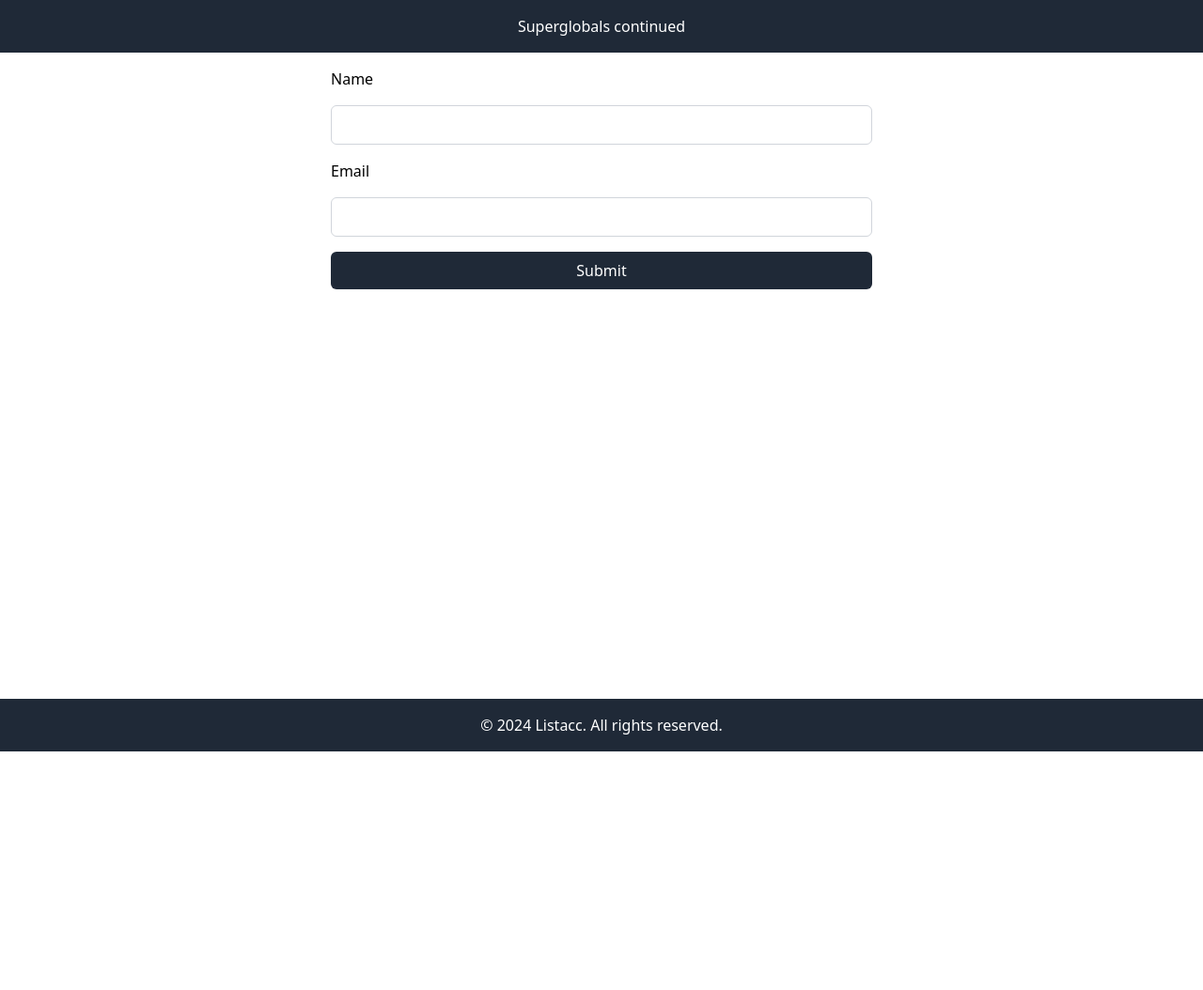
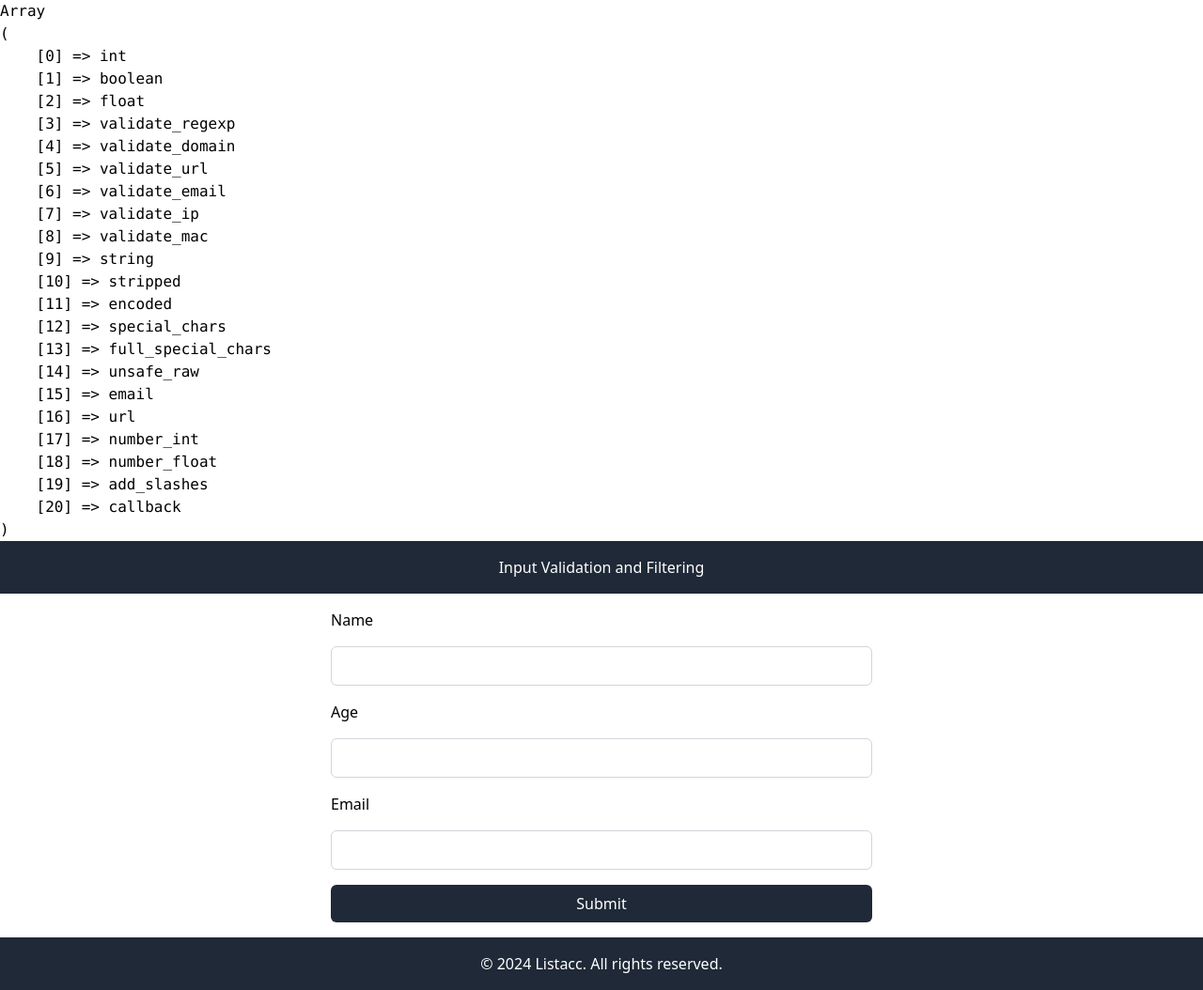
Before and after one commit to sixtusagbo/php_class, a PHP site: page / in a window 1280 px wide. Shown: the whole page at 94% size. Before the commit the page ends 800 px from the top, so only its background shows below. Run offline with PHP 8.4, Linux system fonts and the light colour scheme; some libraries are stand-ins or nearby versions.

Commit message:
Teach input validation and filtering

```diff
--- a/day-08/index.php
+++ b/day-08/index.php
@@ -1,44 +1,156 @@
 <?php
+$title = "Input Validation and Filtering";
+echo "<pre>";
+// We'll be looking at how to validate and filter user input in PHP.
+// We'll use the following functions:
+// * filter_has_var() - Checks if variable of specified type exists
+// * filter_input() - Gets an external variable by name and optionally filters it
+// * filter_var() - Filters a variable with a specified filter
+// * filter_var_array() - Gets multiple variables and optionally filters them
+// * filter_input_array() - Gets external variables and optionally filters them
+// * filter_list() - Returns a list of all supported filters
 
+// 1. filter_has_var() - Checks if variable of specified type exists
+// * Syntax: filter_has_var(type, variable)
+// * type - The type of input to check. Can be one of INPUT_GET, INPUT_POST, INPUT_COOKIE, INPUT_SERVER, or INPUT_ENV.
 /*
-//  * $_GET superglobal
-//  * $_GET is an associative array of variables passed to the current script via the URL parameters.
-if (isset($_GET['name'])) {
-  // echo "Hello " . $_GET['name'];
-  // print_r($_GET);
-  echo htmlentities($_GET['name']);
-  echo htmlentities($_GET['email']);
-}
-
-//  * $_POST superglobal
-//  * $_POST is an associative array of variables passed to the current script via the HTTP POST method.
-// * The major difference between GET and POST is that GET method appends the data to the URL while POST method sends via HTTP header.
-if (isset($_POST['name'])) {
-  // echo "Hello " . $_POST['name'];
-  // print_r($_POST);
-  echo "Name: " . htmlentities($_POST['name']) . "<br>";
-  echo "Email: " . htmlentities($_POST['email']) . "<br>";
+echo filter_has_var(INPUT_POST, 'name') ? 'Name found' : 'Name not found';
+echo "<br/>";
+if (filter_has_var(INPUT_POST, 'email')) {
+  echo "email found";
+} else {
+  echo "email not found";
 }
 */
 
-// Server query string
-// echo $_SERVER['QUERY_STRING'];
+// 2. filter_input() - Gets an external variable by name and optionally filters it
+// * Syntax: filter_input(type, variable, filter, options)
+
+/*
+if (isset($_POST['submit'])) {
+  $email = $_POST['email'];
+  echo "<br/>";
+
+  // Validate email
+  if (filter_has_var(INPUT_POST, "email")) { // OR use empty() function
+    // echo "Email is valid";
+    // Sanitize email
+    // echo $email . "<br>";
+    if (filter_input(INPUT_POST, 'email', FILTER_VALIDATE_EMAIL)) {
+      echo "Email is valid";
+    } else {
+      echo "Email is not valid";
+    }
+  } else {
+    echo "Email is not valid";
+  }
+}
+  */
+
+// 3. filter_var() - Filters a variable with a specified filter
+
+/*
+if (isset($_POST['submit'])) {
+  $email = $_POST['email'];
+  echo "<br/>";
+
+  // Validate email
+  if (filter_has_var(INPUT_POST, "email")) { // OR use empty() function
+    // echo "Email is valid";
+    // Sanitize email
+    // $email = filter_var($email, FILTER_SANITIZE_EMAIL);
+    // echo $email . "<br>";
+    if (filter_var($email, FILTER_VALIDATE_EMAIL)) {
+      echo "Email is valid<br>";
+    } else {
+      echo "Email is not valid<br>";
+    }
+  } else {
+    echo "Email is missing<br>";
+  }
+
+  // Validate age
+  if (filter_has_var(INPUT_POST, "age")) {
+    $age = $_POST['age'];
+
+    $options = array(
+      'options' => array(
+        'min_range' => 18,
+        'max_range' => 60
+      )
+    );
+
+    if (filter_var($age, FILTER_VALIDATE_INT, $options)) {
+      echo "You can vote";
+    } else {
+      echo "You're too young or too old to vote.";
+    }
+  } else {
+    echo "Age is missing";
+  }
+}
+  */
+
+// 4. filter_var_array() - Gets multiple variables and optionally filters them
+// * Syntax: filter_var_array(data, definition, add_empty)
+
+/*
+if (filter_var_array($_POST, FILTER_VALIDATE_EMAIL)) {
+  echo "Email is valid";
+} else {
+  echo "Email is not valid";
+}
+*/
+
+$filters = array(
+  'name' => array(
+    'filter' => FILTER_CALLBACK,
+    'options' => 'strtoupper',
+  ),
+  'age' => array(
+    'filter' => FILTER_VALIDATE_INT,
+    'options' => array(
+      'min_range' => 18,
+      'max_range' => 60
+    )
+  ),
+  'email' => FILTER_VALIDATE_EMAIL
+);
+
+// print_r(filter_var_array($_POST, $filters));
+
+// 5. filter_input_array() - Gets external variables and optionally filters them
+// * Syntax: filter_input_array(type, definition, add_empty)
+// The difference between filter_var_array() and filter_input_array() is that filter_input_array() gets external variables and optionally filters them.
+
+// print_r(filter_input_array(INPUT_POST, $filters));
+
+// 6. filter_list() - Returns a list of all supported filters
+print_r(filter_list());
+
+/**
+ * * Some commonly used filters for validation include:
+ * FILTER_VALIDATE_BOOLEAN - Validates a boolean
+ * FILTER_VALIDATE_EMAIL - Validates an e-mail address
+ * FILTER_VALIDATE_FLOAT - Validates a float
+ * FILTER_VALIDATE_INT - Validates an integer
+ * FILTER_VALIDATE_IP - Validates an IP address
+ * FILTER_VALIDATE_REGEXP - Validates a regular expression
+ * FILTER_VALIDATE_URL - Validates a URL
+ *
+ * * Some commonly used filters for sanitization include:
+ * FILTER_SANITIZE_EMAIL - Removes all illegal characters from an e-mail address
+ * FILTER_SANITIZE_ENCODED - Removes/Encodes special characters
+ * FILTER_SANITIZE_NUMBER_FLOAT - Removes all illegal characters from a float
+ * FILTER_SANITIZE_NUMBER_INT - Removes all illegal characters from an integer
+ * FILTER_SANITIZE_SPECIAL_CHARS - Removes special characters
+ * FILTER_SANITIZE_URL - Removes all illegal characters from a URL
+ */
+
+// For more information on filters, visit https://www.php.net/manual/en/filter.filters.php
 
 
-
-//  * $_REQUEST superglobal
-// * $_REQUEST is an associative array that by default contains the contents of $_GET, $_POST and $_COOKIE.
-// * The variables in $_REQUEST are provided to the script via the GET, POST, and COOKIE input mechanisms and therefore could be modified by the remote user and cannot be trusted.
-// * This array is read-only, so you can't modify it.
-
-if (isset($_REQUEST['name'])) {
-  // echo "Hello " . $_REQUEST['name'];
-  // print_r($_REQUEST);
-  echo "Name: " . htmlentities($_REQUEST['name']) . "<br>";
-  echo "Email: " . htmlentities($_REQUEST['email']) . "<br>";
-}
-
-
+echo "</pre>";
 ?>
 
 <!DOCTYPE html>
@@ -47,49 +159,35 @@ if (isset($_REQUEST['name'])) {
 <head>
   <meta charset="UTF-8">
   <meta name="viewport" content="width=device-width, initial-scale=1.0">
-  <title>Superglobals</title>
+  <title><?= $title ?></title>
 
   <!-- Add tailwind css -->
   <link href="https://cdn.jsdelivr.net/npm/tailwindcss@2.0.2/dist/tailwind.min.css" rel="stylesheet">
 </head>
 
 <body>
-  <!-- Nav bar with links to contact, about and home -->
   <nav class="flex justify-center items-center bg-gray-800 text-white p-4 mb-4">
     <div>
-      <a href="index.php" class="text-white">Superglobals continued</a>
+      <a href="index.php" class="text-white"><?= $title ?></a>
     </div>
   </nav>
 
-  <!-- main content -->
   <div class="container mx-auto max-w-xl">
     <form method="POST" action="<?= $_SERVER['PHP_SELF'] ?>" class="flex flex-col gap-4">
       <label for="name">Name</label>
       <input type="text" name="name" id="name" class="p-2 border border-gray-300 rounded-md">
 
+      <label for="age">Age</label>
+      <input type="text" name="age" id="age" class="p-2 border border-gray-300 rounded-md">
+
       <label for="email">Email</label>
-      <input type="email" name="email" id="email" class="p-2 border border-gray-300 rounded-md">
+      <input type="text" name="email" id="email" class="p-2 border border-gray-300 rounded-md">
 
-      <button type="submit" class="bg-gray-800 text-white p-2 rounded-md">Submit</button>
+      <button type="submit" name="submit" class="bg-gray-800 text-white p-2 rounded-md">Submit</button>
     </form>
   </div>
 
-  <!-- <ul>
-    <li>
-      <a href="index.php?class=php">PHP</a>
-    </li>
-    <li>
-      <a href="index.php?class=python">Python</a>
-    </li>
-  </ul> -->
-
-  <!-- <p>
-    You're taking <?php // $_GET['class']
-                  ?> class.
-  </p> -->
-
-  <!-- Footer -->
-  <footer class="bg-gray-800 text-white text-center p-4 absolute bottom-0 w-full">
+  <footer class="bg-gray-800 text-white text-center p-4 fixed-bottom w-full">
     <p>&copy; 2024 Listacc. All rights reserved.</p>
   </footer>
 </body>
```
Also changed, not shown: day-09/index.php (added, +97 -0 lines).
